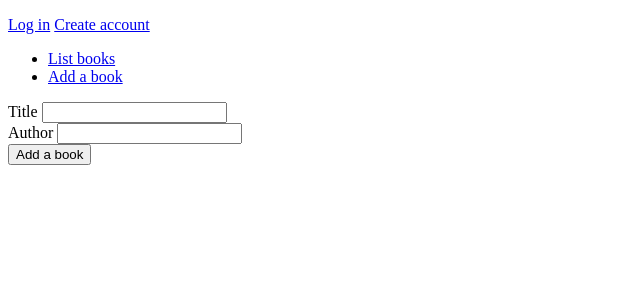
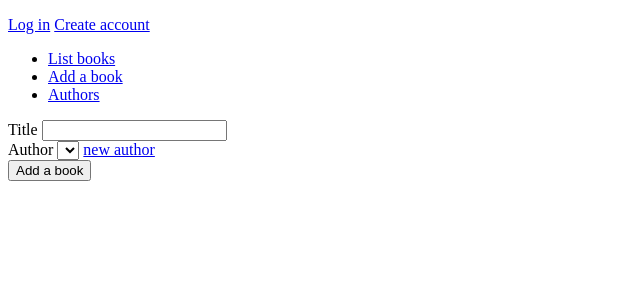
Before and after one commit to Ajhaa/Library-app, a Flask app: page /books/new in a window 1280 px wide. Shown: the top 300 px of the page, without its empty margins (0-640 px from the left). Run offline with Flask 2, Linux system fonts and the light colour scheme; data that the repository does not hold is empty.

Commit message:
Relations! Books and authors are conneted with relations, and new authors can be added

```diff
--- a/application/author/models.py
+++ b/application/author/models.py
@@ -6,7 +6,7 @@ class Author(db.Model):
     name = db.Column(db.String, nullable=False)
     birthdate = db.Column(db.DateTime)
 
-    books = db.relationship("Book", backref='account', lazy=True)
+    books = db.relationship("Book", lazy=True)
 
     def __init__(self, name, birthdate):
         self.name = name
--- a/application/author/views.py
+++ b/application/author/views.py
@@ -21,3 +21,7 @@ def author_create():
 @app.route("/author")
 def author_list():
     return render_template("author/list.html", authors=Author.query.all())
+
+@app.route("/author/<author_id>")
+def show_author(author_id):
+    return render_template("author/author.html", author=Author.query.get(author_id))
--- a/application/books/forms.py
+++ b/application/books/forms.py
@@ -1,9 +1,9 @@
 from flask_wtf import FlaskForm
-from wtforms import StringField, validators
+from wtforms import StringField, SelectField, validators
 
 class BookForm(FlaskForm):
     title = StringField("Title", [validators.Length(min=1)])
-    author = StringField("Author", [validators.Length(min=1)])
+    author = SelectField("Author", choices=[], coerce=int)
 
     class Meta:
         csrf = False
--- a/application/books/views.py
+++ b/application/books/views.py
@@ -2,24 +2,35 @@ from flask import render_template, request, redirect, url_for
 
 from application import app, db
 from application.books.models import Book
+from application.author.models import Author
 from application.books.forms import BookForm
 
 @app.route("/books", methods=["GET"])
 def books_index():
+    books = []
+    for book in Book.query.all():
+        books.append((book))
     return render_template("books/list.html", books = Book.query.all())
 
 @app.route("/books/new")
 def books_form():
-    return render_template("books/new.html", form = BookForm())
+    authors = []
+    for author in Author.query.all():
+        authors.append((author.id, author.name))
+    form = BookForm()
+    form.author.choices = authors
+    return render_template("books/new.html", form = form)
 
 @app.route("/books/", methods=["POST"])
 def books_create():
     form = BookForm(request.form)
-    if not form.validate():
-        return render_template("books/new.html", form = form)
+    print(form.author.data)
+   # if not form.validate():
+    #    print(form)
+    #    return render_template("books/new.html", form = form)
     title = form.title.data
-    author = form.author.data
-    new_book = Book(title, author)
+    new_book = Book(title)
+    new_book.author_id = form.author.data
 
     db.session().add(new_book)
     db.session().commit()
--- a/application/templates/author/createform.html
+++ b/application/templates/author/createform.html
@@ -6,8 +6,9 @@
         {{ form.name.label }}
         {{ form.name }}
     </div>
+
     <div>
-        {{ form.birthdate.label }}
+        {{ form.birthdate.label }} (yyyy-mm-dd)
         {{ form.birthdate }}
     </div>
     <div>
--- a/application/templates/author/list.html
+++ b/application/templates/author/list.html
@@ -4,7 +4,8 @@
     <h4>Authors</h4>
     <ul>
         {% for author in authors %}
-            <li>{{ author }}</li>
+            <li><a href="{{ url_for('show_author', author_id=author.id) }}">{{ author }}</a></li>
         {% endfor %}
     </ul>
+    <a href="{{ url_for('author_create') }}">Add a new author</a>
 {% endblock %}
--- a/application/templates/books/list.html
+++ b/application/templates/books/list.html
@@ -4,7 +4,7 @@
     <div>
         {% for book in books %}
         <div>
-            {{ book }}
+            {{ book.title }} by <a href="{{ url_for('show_author', author_id = book.author.id)}}">{{book.author}}</a>; availability: {{book.available}}
             <form method="POST" action="{{ url_for ('change_availability', book_id=book.id) }}">
                 <input type="submit" value="change availability"/>
             </form>
--- a/application/templates/books/new.html
+++ b/application/templates/books/new.html
@@ -10,6 +10,7 @@
     <br>
     {{ form.author.label }}
     {{ form.author }}
+    <a href="{{ url_for('author_create') }}">new author</a>
     {% for error in form.author.errors %}
         <div>{{ error }}</div>
     {% endfor %}
--- a/application/templates/layout.html
+++ b/application/templates/layout.html
@@ -19,6 +19,7 @@
     <ul>
       <li><a href="{{ url_for('books_index') }}">List books</a></li>
       <li><a href="{{ url_for('books_form') }}">Add a book</a></li>
+      <li><a href="{{ url_for('author_list')}}">Authors</a></li>
     </ul>
     {% block body %}
     <p>
```
Also changed, not shown: application/__init__.py (+10 -6 lines), application/books/models.py (+2 -5 lines), application/templates/author/author.html (added, +12 -0 lines).
